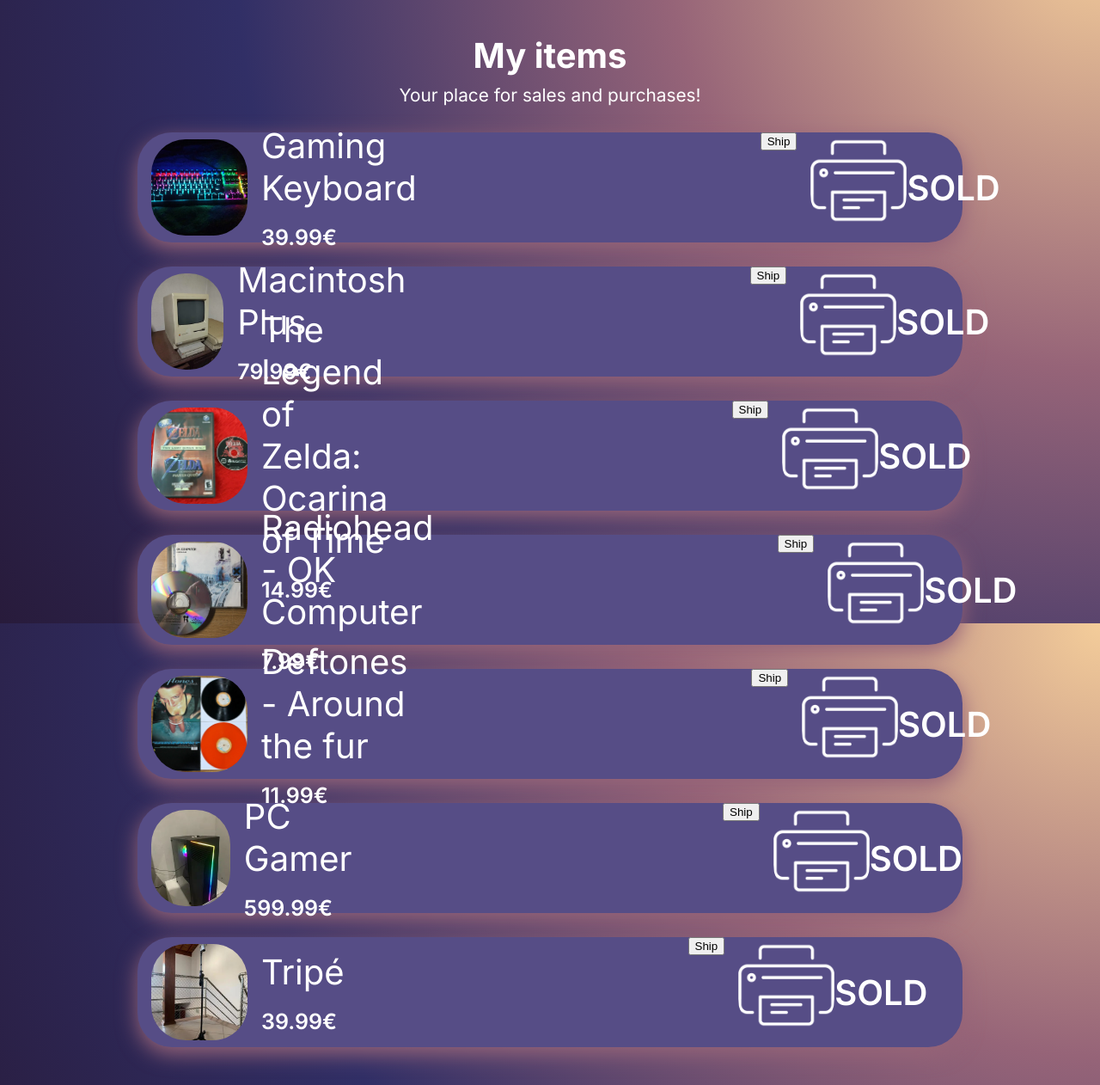
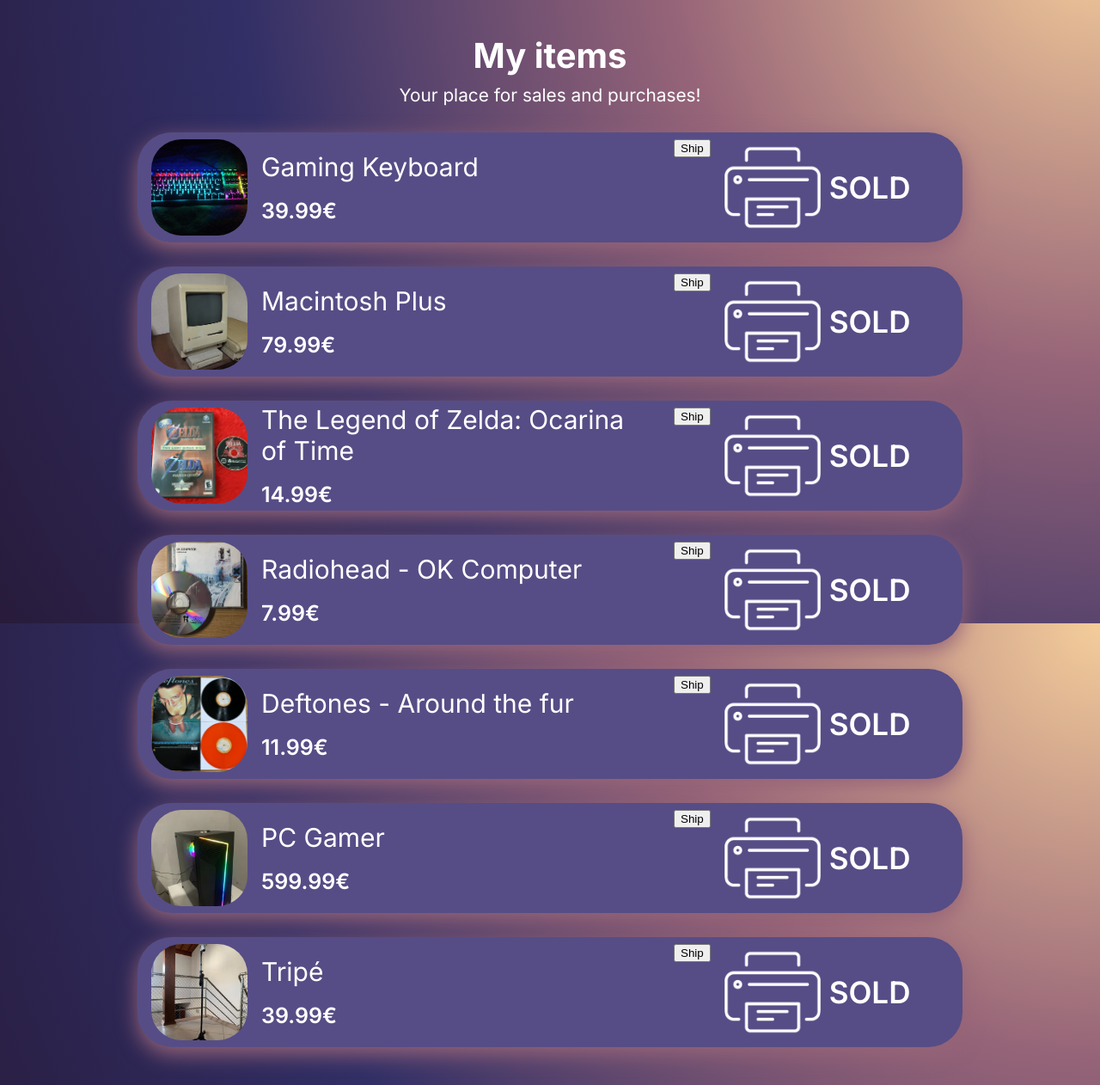
Before and after one commit to FEUP-LTW-2024/ltw-project-2024-ltw18g01, a PHP site: page /pages/listings.php in a window 1280 px wide. Shown: the part 75-1337 px from the top of the page at 86% size. Run offline with PHP 8.4, Linux system fonts and the light colour scheme; the visitor is signed in with stand-in values (Sample User, id 1); data comes from the database, SQL or seed files in the repository.

Commit message:
Correções do My Items

```diff
--- a/css/listings.css
+++ b/css/listings.css
@@ -18,18 +18,20 @@
     width: 7em;
     height: 7em;
     display: block;
-    border-radius: 40px;
+    border-radius: 35px;
 }
 
 #item-things {
     margin-left: 1em;
     display: flex;
+    width: 5em;
     flex-direction: column;
 }
 
 #item-title {
-    font-size: 40px;
+    font-size: 30px;
     margin: 0;
+    width: 15em;
     font-family: "Inter", sans-serif;
 }
 
@@ -53,7 +55,8 @@
 }
 
 #item-user-status-text {
-    font-size: 40px;
+    margin-left: 10px;
+    font-size: 35px;
     font-weight: 600;
     font-family: "Inter", sans-serif;
 }
```
